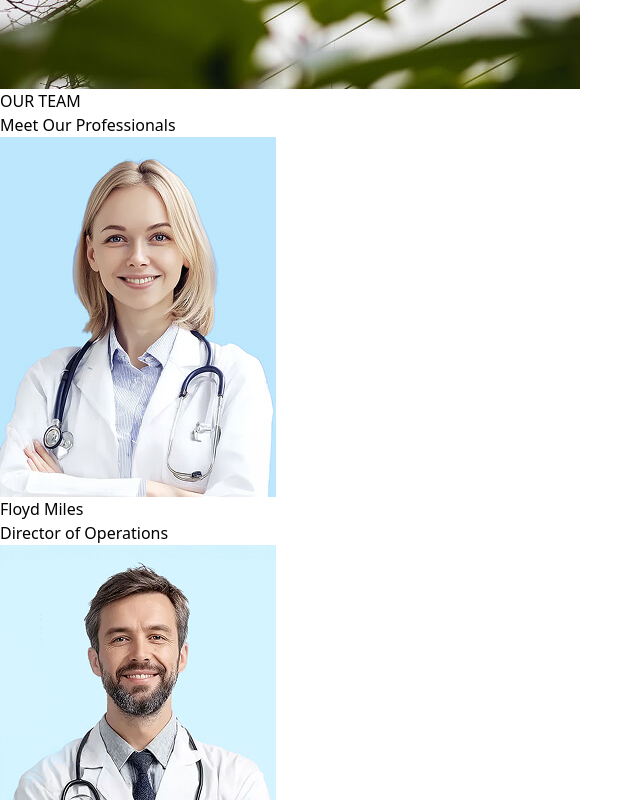
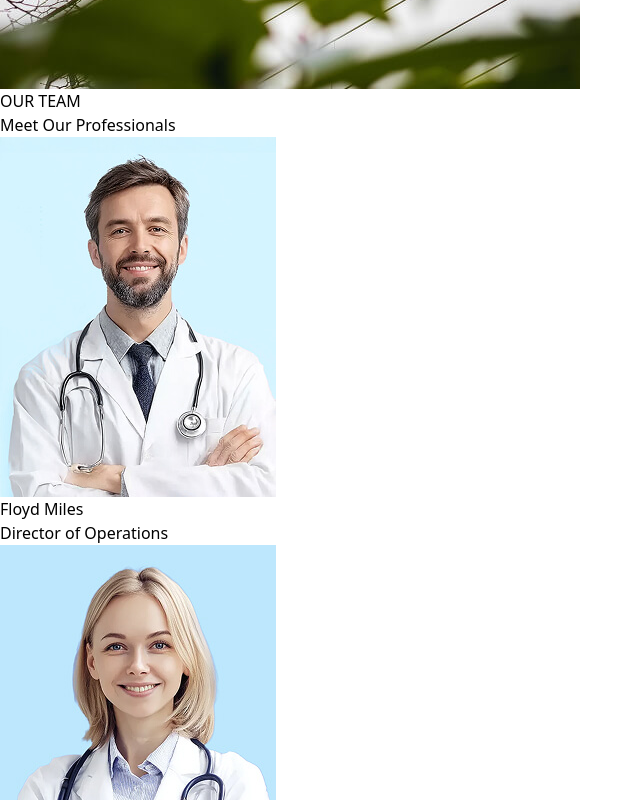
Before and after one commit to jtofunmi5/appointment-system, a React (Vite) app in the folder Frontend/: page / in a window 1280 px wide. Shown: the part 4080-4880 px from the top of the page, without its empty margins (0-643 px from the left). Built offline with nearby package versions, Linux system fonts and the light colour scheme.

Commit message:
images updated correctly

```diff
--- a/Frontend/src/ExternalComponent/NeedHealp.jsx
+++ b/Frontend/src/ExternalComponent/NeedHelp.jsx
@@ -1,4 +1,5 @@
 import React from 'react'
+import Need from '../assets/NeedHelp.png'
 
 const NeedHelp = () => {
   return (
@@ -8,7 +9,7 @@ const NeedHelp = () => {
         className="absolute inset-0 bg-cover bg-center"
         style={{
           backgroundImage:
-            'url(src/assets/needHelp.png)',
+            `url(${Need})`,
         }}
       ></div>
 
--- a/Frontend/src/component/OurTeam.jsx
+++ b/Frontend/src/component/OurTeam.jsx
@@ -1,11 +1,25 @@
 import React from 'react'
+import ourTeam1 from '../assets/ourTeam1.png'
+import ourTeam2 from '../assets/ourTeam2.png'
+import ourTeam3 from '../assets/ourTeam3.png'
+import ourTeam4 from '../assets/ourTeam4.png'
 
 const PrimaryCard = ({ title, text, image }) => (
-  <div className='bg-white rounded-lg overflow-hidden shadow-lg hover:shadow-xl transition-shadow'>
-    <img src={image} alt={title} className='w-full h-64 object-cover' />
-    <div className='p-6 space-y-2'>
-      <h3 className='font-bold text-xl'>{title}</h3>
-      <p className='text-gray-600'>{text}</p>
+  <div className='group bg-white rounded-2xl overflow-hidden shadow-sm hover:shadow-xl transition-all duration-300 border border-gray-100'>
+    {/* Aspect Ratio Container: ensures all images are exactly the same size */}
+    <div className='aspect-[3/4] overflow-hidden'>
+      <img
+        src={image}
+        alt={title}
+        className='w-full h-full object-cover grayscale-[20%] group-hover:grayscale-0 group-hover:scale-105 transition-all duration-500'
+      />
+    </div>
+
+    <div className='p-5 text-center bg-white'>
+      <h3 className='font-bold text-lg text-gray-800 group-hover:text-teal-600 transition-colors'>
+        {title}
+      </h3>
+      <p className='text-sm text-gray-500 font-medium mt-1'>{text}</p>
     </div>
   </div>
 )
@@ -19,10 +33,21 @@ const OurTeam = () => {
     </div>
 
     <div className='grid grid-cols-1 sm:grid-cols-2 lg:grid-cols-4 gap-6 md:gap-8 lg:gap-10'>
-        <PrimaryCard title='Floyd Miles' text='Director of Operations' image='src/assets/ourTeam2.png' />
-        <PrimaryCard title='Jacob Jones' text='Medical or HEALTH Services Manager' image='src/assets/ourTeam1.png'/>
-        <PrimaryCard title='Devon Lane' text='Medical Manager' image='src/assets/ourTeam3.png' />
-        <PrimaryCard title='Courtney Henry' text='Assistant Admissions Director' image='src/assets/ourTeam4.png'/>
+        <PrimaryCard title='Floyd Miles'
+        text='Director of Operations'
+        image={ourTeam1} />
+
+        <PrimaryCard title='Jacob Jones'
+         text='Medical or HEALTH Services Manager'
+          image={ourTeam2} />
+
+        <PrimaryCard title='Devon Lane'
+        text='Medical Manager'
+        image={ourTeam3} />
+
+        <PrimaryCard title='Courtney Henry'
+         text='Assistant Admissions Director'
+          image={ourTeam4} />
     </div>
 </div>
   )
--- a/Frontend/src/pages/About.jsx
+++ b/Frontend/src/pages/About.jsx
@@ -1,9 +1,10 @@
 import React from 'react'
 import Navbar from '../ExternalComponent/Navbar';
 import Emergency from '../component/Emergency';
-import NeedHealp from '../ExternalComponent/NeedHealp';
+import NeedHealp from '../ExternalComponent/NeedHelp';
 import Footer from '../component/Footer';
 import aboutusimage from '../assets/aboutImage.png'
+import aboutimage2 from '../assets/aboutimage2.png'
 
 const About = () => {
   return (
@@ -12,13 +13,13 @@ const About = () => {
       <Navbar />
 
 
-      <div className="w-full relative h-64 sm:h-80 md:h-[28rem]">
+      <div className="w-full relative h-64 sm:h-80 md:h-[28rem] bg-gray-100 overflow-hidden rounded-2xl">
         <div
-          className="bg-center bg-cover absolute inset-0"
-          style={{
-            backgroundImage:`url(${aboutusimage})`
-
-          }}
+         className="absolute inset-0 bg-cover bg-top bg-no-repeat"
+            style={{
+           backgroundImage: `url(${aboutusimage})`,
+            backgroundPosition: 'center 20%'
+         }}
         >
           <div className="absolute inset-0 bg-black/50"></div>
         </div>
@@ -43,7 +44,7 @@ const About = () => {
       <div className="flex justify-center px-4 sm:px-8 md:px-12 py-6">
         <img
           className="w-full max-w-5xl border rounded-3xl"
-          src="src/assets/aboutImage2.png"
+          src={aboutimage2}
           alt="hospital"
         />
       </div>
--- a/Frontend/src/pages/Contact.jsx
+++ b/Frontend/src/pages/Contact.jsx
@@ -3,6 +3,7 @@ import Emergency from '../component/Emergency';
 import Navbar from '../ExternalComponent/Navbar';
 import Form_Card from '../ExternalComponent/Form_Card'
 import Footer from '../component/Footer';
+import contactImage from '../assets/contactImage.png'
 
 const Contact = () => {
   return (
@@ -16,7 +17,7 @@ const Contact = () => {
           className="bg-center bg-cover absolute inset-0"
           style={{
             backgroundImage:
-              'url(src/assets/contactImage.png)',
+              `url(${contactImage})`,
           }}
         >
           <div className="absolute inset-0 bg-black/50"></div>
--- a/Frontend/src/pages/Home.jsx
+++ b/Frontend/src/pages/Home.jsx
@@ -8,9 +8,10 @@ import Take from '../component/Take'
 import Whychooseus from '../component/Whychooseus'
 import OurTeam from '../component/OurTeam'
 import ReviewPage from '../component/ReviewPage'
-import NeedHealp from '../ExternalComponent/NeedHealp'
+import NeedHelp from '../ExternalComponent/NeedHelp'
 import Footer from '../component/Footer'
 import Navbar from '../ExternalComponent/Navbar'
+
 
 const Home = () => {
   return (
@@ -25,7 +26,7 @@ const Home = () => {
      <Whychooseus />
      <OurTeam />
      <ReviewPage />
-     <NeedHealp />
+     <NeedHelp />
      <Footer />
     </div>
   )
--- a/Frontend/src/pages/Services.jsx
+++ b/Frontend/src/pages/Services.jsx
@@ -1,11 +1,18 @@
 import React from "react";
 import Emergency from "../component/Emergency";
 import Navbar from "../ExternalComponent/Navbar";
-import NeedHealp from "../ExternalComponent/NeedHealp";
+import NeedHealp from "../ExternalComponent/NeedHelp";
 import Footer from "../component/Footer";
 import Take from "../component/Take";
 import PrimaryCard from "../component/PrimaryCard";
 import Card from "../component/Cards";
+import serviceProvided from '../assets/servicesProvided.png'
+import advanceClinical1 from '../assets/advanceClinical1.png'
+import pcPone from '../assets/pcPone.png'
+import advanceClinical2 from '../assets/advanceClinical2.png'
+import pcPtwo from '../assets/pcPtwo.png'
+import advanceClinical3 from '../assets/advanceClinical3.png'
+import pcPthree from '../assets/pcPthree.png'
 
 const Services = () => {
   return (
@@ -18,7 +25,7 @@ const Services = () => {
           className="bg-center bg-cover absolute inset-0"
           style={{
             backgroundImage:
-              "url(src/assets/servicesProvided.png)",
+              `url(${serviceProvided})`,
           }}
         >
           <div className="absolute inset-0 bg-black/50"></div>
@@ -37,39 +44,43 @@ const Services = () => {
             title="General Medical Consultations"
             text="Whether you need joint replacements or sports injury treatments, our skilled orthopedic surgeons and staff are here to help you on the path to recovery at General Hospital."
             link="Learn More"
-            image="src/assets/advanceClinical1.png"
+            image={advanceClinical1}
           />
 
           <PrimaryCard
             title="Counseling & Mental Health Services"
             text="Our state-of-the-art facility offers comprehensive dental care with an emphasis on patient comfort and satisfaction."
             link="Learn More"
-            image="src/assets/pcPone.png"
+            image={pcPone}
           />
 
           <PrimaryCard
             title="Comprehensive Inpatient Care"
             text="Our team of experienced physicians provides comprehensive medical care for individuals and families."
             link="Learn More"
-            image="src/assets/advanceClinical2.png"          />
+            image={advanceClinical2}
+           />
 
           <PrimaryCard
             title="Pathology & Advanced Diagnostics"
             text="Our team of experienced physicians provides comprehensive medical care for individuals and families."
             link="Learn More"
-            image="src/assets/pcPtwo.png"          />
+            image={pcPtwo}
+             />
 
           <PrimaryCard
             title="Medical Imaging & Radiology"
             text="Our team of experienced physicians provides comprehensive medical care for individuals and families."
             link="Learn More"
-            image="src/assets/advanceClinical3.png"          />
+            image={advanceClinical3}
+             />
 
           <PrimaryCard
             title="Internal Medicine & Chronic Care"
             text="Our team of experienced physicians provides comprehensive medical care for individuals and families."
             link="Learn More"
-            image="src/assets/pcPtwo.png"       />
+            image={pcPthree}
+         />
         </div>
       </div>
 
```
